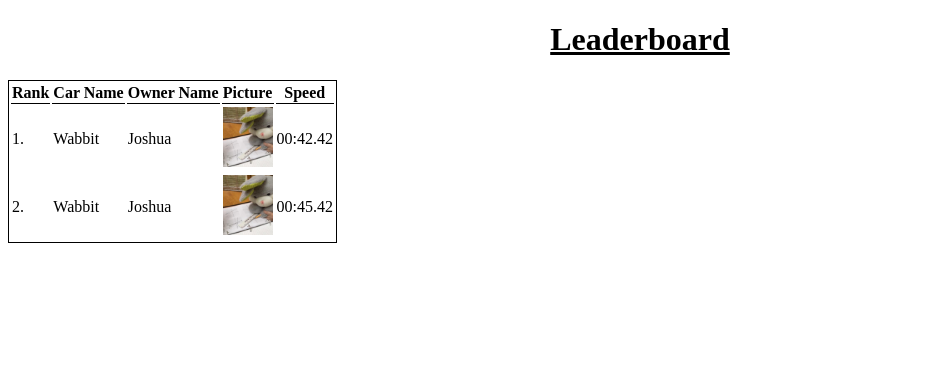
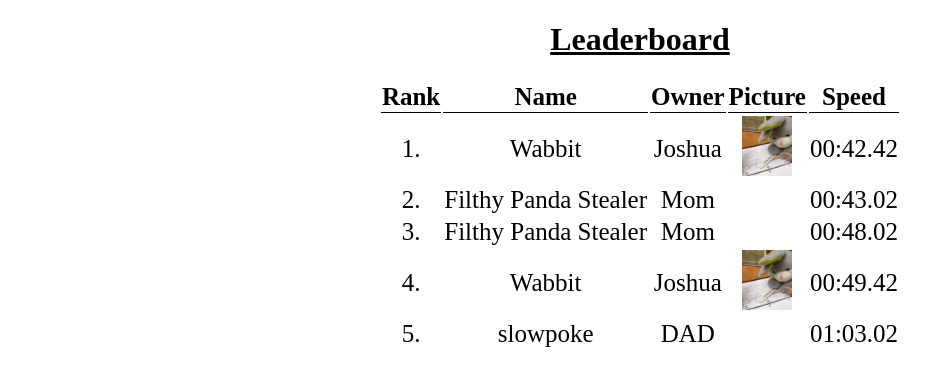
Before and after one commit to alan412/derby, a Django app: page /derby/leaderboard in a window 1280 px wide. Shown: the top 386 px of the page, without its empty margins (0-952 px from the left). Run offline with Django 3.2, Linux system fonts and the light colour scheme.

Commit message:
leaderboard is templetified

```diff
--- a/derby/static/derby/style.css
+++ b/derby/static/derby/style.css
@@ -22,11 +22,18 @@ h1.center-title{
 }
 
 .Leaderboard{
-    border:1px solid black
+    margin-left: auto;
+    margin-right: auto;
 }
 
 table.Leaderboard th{
+    font-size: 25px;
     border-bottom-width: 1px;
-  border-bottom-style: solid;
-  border-bottom-color: black;
+    border-bottom-style: solid;
+    border-bottom-color: black;
 }
+
+table.Leaderboard td{
+    text-align: center;
+    font-size: 25px;
+}
--- a/derby/templates/derby/leaderboard.html
+++ b/derby/templates/derby/leaderboard.html
@@ -8,25 +8,31 @@
 <table class="Leaderboard">
     <tr>
         <th>Rank</th>
-        <th>Car Name</th>
-        <th>Owner Name</th>
+        <th>Name</th>
+        <th>Owner</th>
         <th>Picture</th>
         <th>Speed</th>
     </tr>
+    {% for car in leaderboard %}
     <tr>
-            <td>1.</td>
-            <td>Wabbit</td>
-           <td>Joshua</td>
-            <td><img src="Wabbit.jpg" alt="Pic of Wabbit" width="50" height="60"></td>
-            <td>00:42.42</td>
-        </tr>
-        <tr>
-            <td>2.</td>
-            <td>Wabbit</td>
-           <td>Joshua</td>
-            <td><img src="Wabbit.jpg" alt="Pic of Wabbit" width="50" height="60"></td>
-            <td>00:45.42</td>
-        </tr>
+        <td>
+            {{forloop.counter}}.
+        </td>
+        <td>
+            {{car.name}}
+        </td>
+        <td>
+            {{car.owner}}
+        </td>
+        <td>{% if car.picture %}
+            <img src="{{car.picture}}"  width="50" height="60">
+            {% endif %}
+        </td>
+        <td>
+            {{car.speed}}
+        </td>
+    </tr>
+    {% endfor %}
 </table>
 
 {% endblock %}
--- a/derby/views.py
+++ b/derby/views.py
@@ -23,5 +23,14 @@ def currentHeat(request):
     return render(request, "derby/currentHeat.html", context)
 
 def leaderboard(request):
-    context = {}
+    listCars = [
+        {"owner" : "DAD", "name" : "slowpoke", "picture" : "", "speed" : "01:07.02"},
+        {"owner" : "Joshua", "name" : "Wabbit","picture" : "Wabbit.jpg", "speed" : "00:42.42"},
+        {"owner" : "DAD", "name" : "slowpoke", "picture" : "", "speed" : "01:03.02"},
+        {"owner" : "Mom", "name" : "Filthy Panda Stealer", "picture" : "", "speed" : "00:43.02"},
+        {"owner" : "Joshua", "name" : "Wabbit","picture" : "Wabbit.jpg", "speed" : "00:49.42"},
+        {"owner" : "DAD", "name" : "slowpoke", "picture" : "", "speed" : "01:07.02"},
+        {"owner" : "Mom", "name" : "Filthy Panda Stealer", "picture" : "", "speed" : "00:48.02"},
+    ]
+    context = {"leaderboard" : sorted(listCars, key = lambda car: car['speed'])[:5]}
     return render(request, "derby/leaderboard.html", context)
```
